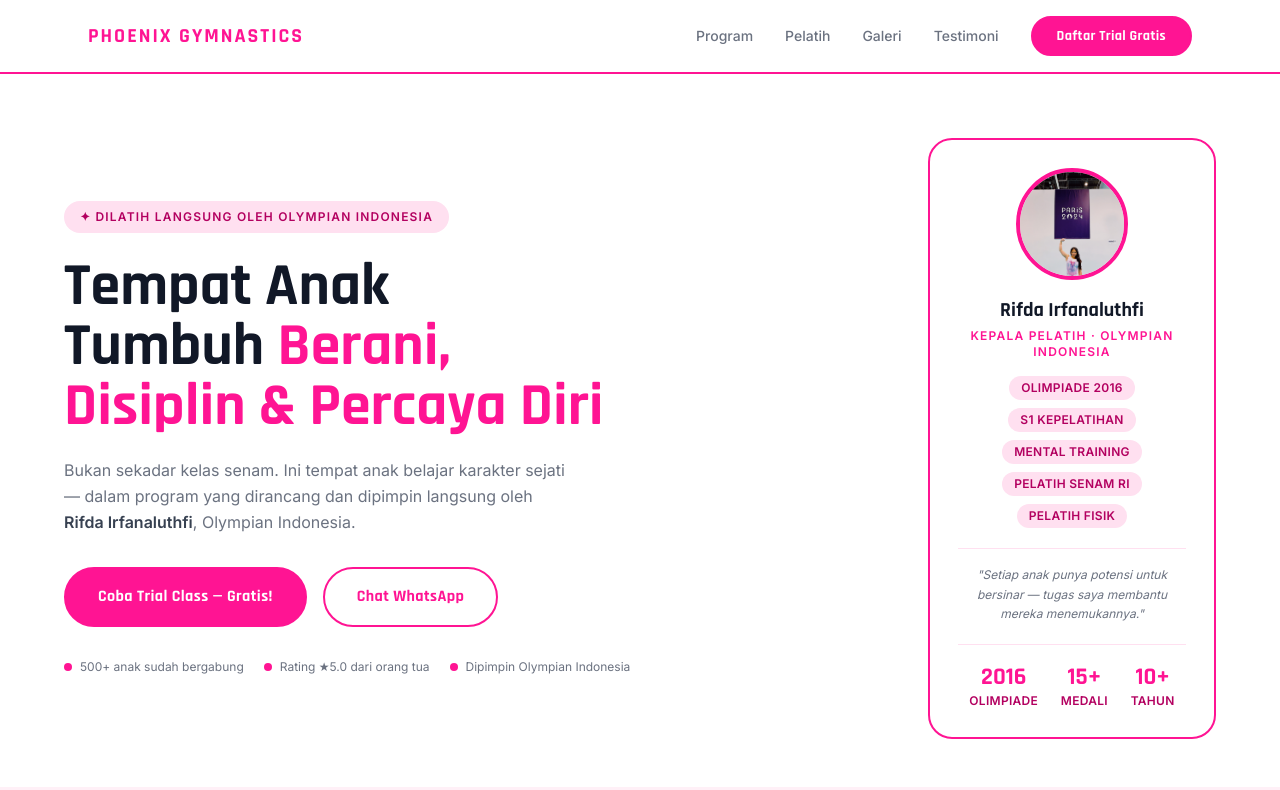
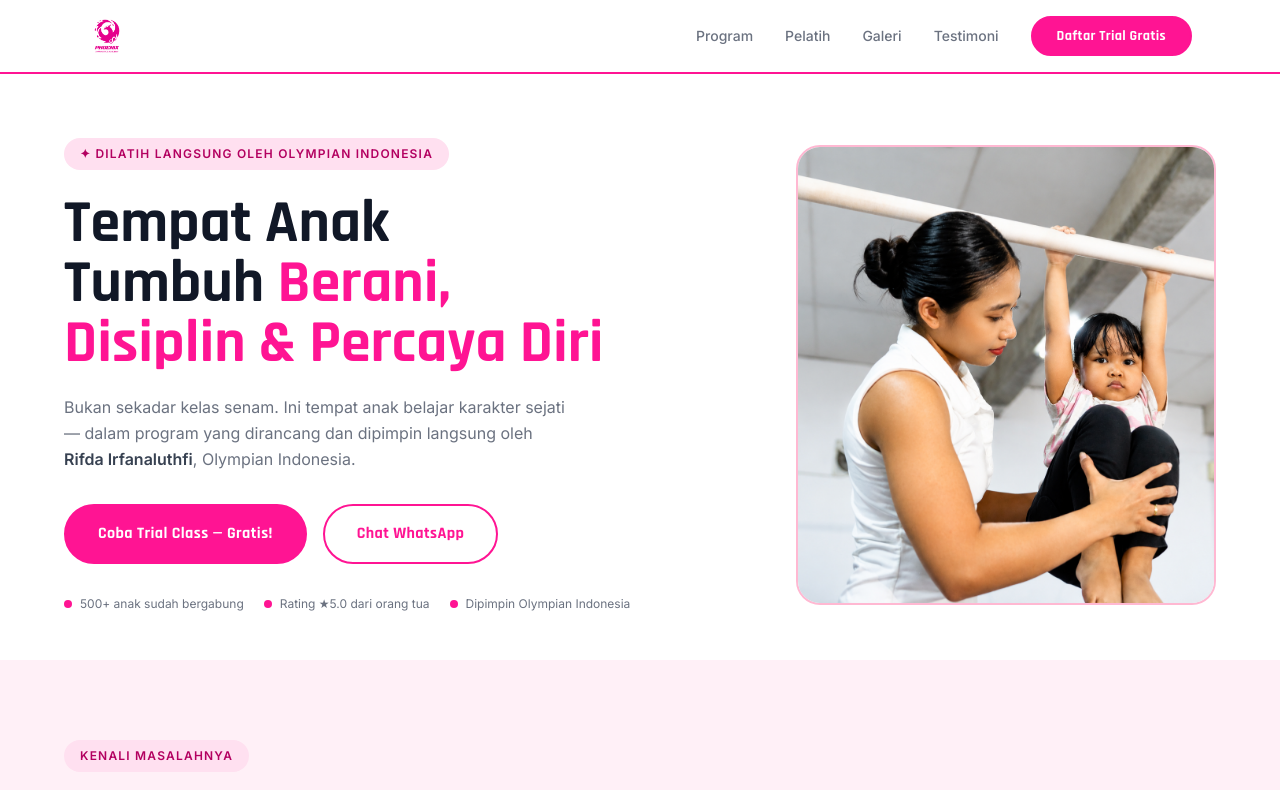
Before and after one commit to taufiqriizkyy-oss/phoenix-gymnastics-landingpage, a Next.js app: page / in a window 1280 px wide. Shown: the top 790 px of the page. Built offline with nearby package versions, Linux system fonts and the light colour scheme.

Commit message:
update hero, gallery, logo navbar

```diff
--- a/components/Gallery.js
+++ b/components/Gallery.js
@@ -1,32 +1,6 @@
 'use client'
 
-const photos = [
-  { src: '/images/rifda-training.png', label: 'Rifda Melatih Langsung', featured: true },
-  { src: '/images/kids-handstand.png', label: 'Sesi Handstand' },
-  { src: '/images/kids-smile.jpg',     label: 'Momen Bahagia' },
-  { src: '/images/kids-cartwheel.png', label: 'Cartwheel & Roll' },
-  { src: '/images/stretching.png',     label: 'Stretching Sesi' },
-  { src: '/images/team.jpg',           label: 'Kebersamaan Tim' },
-  { src: '/images/achievement.png',    label: 'Prestasi & Event' },
-]
-
-function Photo({ src, label, className }) {
-  return (
-    <div className={`relative rounded-2xl overflow-hidden bg-phoenix-100 ${className}`}>
-      <img
-        src={src}
-        alt={label}
-        className="absolute inset-0 w-full h-full object-cover"
-      />
-      <div className="absolute bottom-2 left-2 bg-phoenix-500 text-white text-xs font-bold uppercase tracking-wide px-2 py-1 rounded-full z-10">
-        {label}
-      </div>
-    </div>
-  )
-}
-
 export default function Gallery() {
-  const [featured, ...rest] = photos
   return (
     <section id="galeri" className="bg-white py-20 px-6">
       <div className="max-w-6xl mx-auto">
@@ -38,21 +12,45 @@ export default function Gallery() {
           Foto berbicara lebih dari seribu kata. Ini adalah keseharian anak-anak Phoenix.
         </p>
 
-        <div className="grid grid-cols-3 gap-3 mb-3">
-          <Photo src={featured.src} label={featured.label} className="col-span-2 h-64" />
+        {/* Masonry-style grid dengan rasio berbeda */}
+        <div className="grid grid-cols-3 gap-3">
+
+          {/* Col 1 */}
           <div className="flex flex-col gap-3">
-            <Photo src={rest[0].src} label={rest[0].label} className="h-[126px]" />
-            <Photo src={rest[1].src} label={rest[1].label} className="h-[126px]" />
+            <div className="rounded-2xl overflow-hidden h-64">
+              <img src="/images/rifda-training.png" alt="" className="w-full h-full object-cover" />
+            </div>
+            <div className="rounded-2xl overflow-hidden h-40">
+              <img src="/images/kids-smile.jpg" alt="" className="w-full h-full object-cover" />
+            </div>
           </div>
+
+          {/* Col 2 */}
+          <div className="flex flex-col gap-3">
+            <div className="rounded-2xl overflow-hidden h-40">
+              <img src="/images/kids-handstand.png" alt="" className="w-full h-full object-cover" />
+            </div>
+            <div className="rounded-2xl overflow-hidden h-52">
+              <img src="/images/team.jpg" alt="" className="w-full h-full object-cover" />
+            </div>
+            <div className="rounded-2xl overflow-hidden h-32">
+              <img src="/images/achievement.png" alt="" className="w-full h-full object-cover" />
+            </div>
+          </div>
+
+          {/* Col 3 */}
+          <div className="flex flex-col gap-3">
+            <div className="rounded-2xl overflow-hidden h-48">
+              <img src="/images/stretching.png" alt="" className="w-full h-full object-cover" />
+            </div>
+            <div className="rounded-2xl overflow-hidden h-56">
+              <img src="/images/kids-cartwheel.png" alt="" className="w-full h-full object-cover" />
+            </div>
+          </div>
+
         </div>
 
-        <div className="grid grid-cols-3 gap-3 mb-8">
-          {rest.slice(2).map(({ src, label }) => (
-            <Photo key={label} src={src} label={label} className="h-40" />
-          ))}
-        </div>
-
-        <div className="text-center">
+        <div className="text-center mt-8">
           <a href="https://www.instagram.com/phoenix.gymnastics" target="_blank" rel="noopener noreferrer"
             className="inline-block bg-phoenix-500 text-white border-2 border-phoenix-500 px-8 py-4 rounded-full font-rajdhani font-bold tracking-wide hover:bg-white hover:text-phoenix-500 transition-all">
             Lihat Lebih Banyak di Instagram →
--- a/components/Hero.js
+++ b/components/Hero.js
@@ -7,6 +7,7 @@ export default function Hero() {
   return (
     <section className="bg-white pt-16 pb-12 px-6">
       <div className="max-w-6xl mx-auto flex flex-col md:flex-row items-center gap-12">
+
         <div className="flex-1">
           <span className="inline-block bg-phoenix-100 text-phoenix-700 text-xs font-bold tracking-widest uppercase px-4 py-2 rounded-full mb-6">
             ✦ Dilatih Langsung oleh Olympian Indonesia
@@ -40,35 +41,17 @@ export default function Hero() {
           </div>
         </div>
 
-        <div className="w-full md:w-72 flex-shrink-0">
-          <div className="bg-white border-2 border-phoenix-500 rounded-3xl p-7 text-center">
-            <div className="w-28 h-28 rounded-full border-4 border-phoenix-500 mx-auto mb-4 overflow-hidden bg-phoenix-100">
-              <img
-                src="/images/rifda.jpg"
-                alt="Rifda Irfanaluthfi"
-                className="w-full h-full object-cover object-top"
-              />
-            </div>
-            <h3 className="font-rajdhani font-bold text-xl text-gray-900 mb-1">Rifda Irfanaluthfi</h3>
-            <p className="text-xs font-bold tracking-widest text-phoenix-500 uppercase mb-4">Kepala Pelatih · Olympian Indonesia</p>
-            <div className="flex flex-wrap gap-2 justify-center mb-5">
-              {['Olimpiade 2016', 'S1 Kepelatihan', 'Mental Training', 'Pelatih Senam RI', 'Pelatih Fisik'].map((b) => (
-                <span key={b} className="bg-phoenix-100 text-phoenix-700 text-xs font-bold uppercase tracking-wide px-3 py-1 rounded-full">{b}</span>
-              ))}
-            </div>
-            <p className="text-xs text-gray-500 italic leading-relaxed border-t border-phoenix-100 pt-4">
-              "Setiap anak punya potensi untuk bersinar — tugas saya membantu mereka menemukannya."
-            </p>
-            <div className="flex justify-around mt-5 pt-4 border-t border-phoenix-100">
-              {[['2016', 'Olimpiade'], ['15+', 'Medali'], ['10+', 'Tahun']].map(([num, label]) => (
-                <div key={label} className="text-center">
-                  <div className="font-rajdhani font-bold text-2xl text-phoenix-500">{num}</div>
-                  <div className="text-xs text-phoenix-700 font-bold uppercase tracking-wide">{label}</div>
-                </div>
-              ))}
-            </div>
+        {/* Foto Rifda melatih */}
+        <div className="w-full md:w-[420px] flex-shrink-0">
+          <div className="rounded-3xl overflow-hidden border-2 border-phoenix-200 h-[460px]">
+            <img
+              src="/images/rifda-training.png"
+              alt="Rifda Irfanaluthfi melatih di Phoenix Gymnastics"
+              className="w-full h-full object-cover object-center"
+            />
           </div>
         </div>
+
       </div>
     </section>
   )
--- a/components/Navbar.js
+++ b/components/Navbar.js
@@ -1,17 +1,12 @@
 'use client'
 import { useState } from 'react'
-
-const WA_NUMBER = '6285943776945'
-const WA_MSG = encodeURIComponent('Halo Phoenix Gymnastics! Saya ingin daftar Trial Class Gratis untuk anak saya.')
 
 export default function Navbar() {
   const [open, setOpen] = useState(false)
   return (
     <nav className="sticky top-0 z-50 bg-white border-b-2 border-phoenix-500">
-      <div className="max-w-6xl mx-auto px-6 py-4 flex items-center justify-between">
-        <span className="font-rajdhani font-bold text-xl tracking-widest text-phoenix-500">
-          PHOENIX GYMNASTICS
-        </span>
+      <div className="max-w-6xl mx-auto px-6 py-3 flex items-center justify-between">
+        <img src="/images/logo.png" alt="Phoenix Gymnastics Academy" className="h-12 w-auto" />
         <div className="hidden md:flex items-center gap-8">
           <a href="#program"   className="text-sm font-medium text-gray-500 hover:text-phoenix-500 transition-colors">Program</a>
           <a href="#pelatih"   className="text-sm font-medium text-gray-500 hover:text-phoenix-500 transition-colors">Pelatih</a>
```
Also changed, not shown: public/images/logo.png (added).
